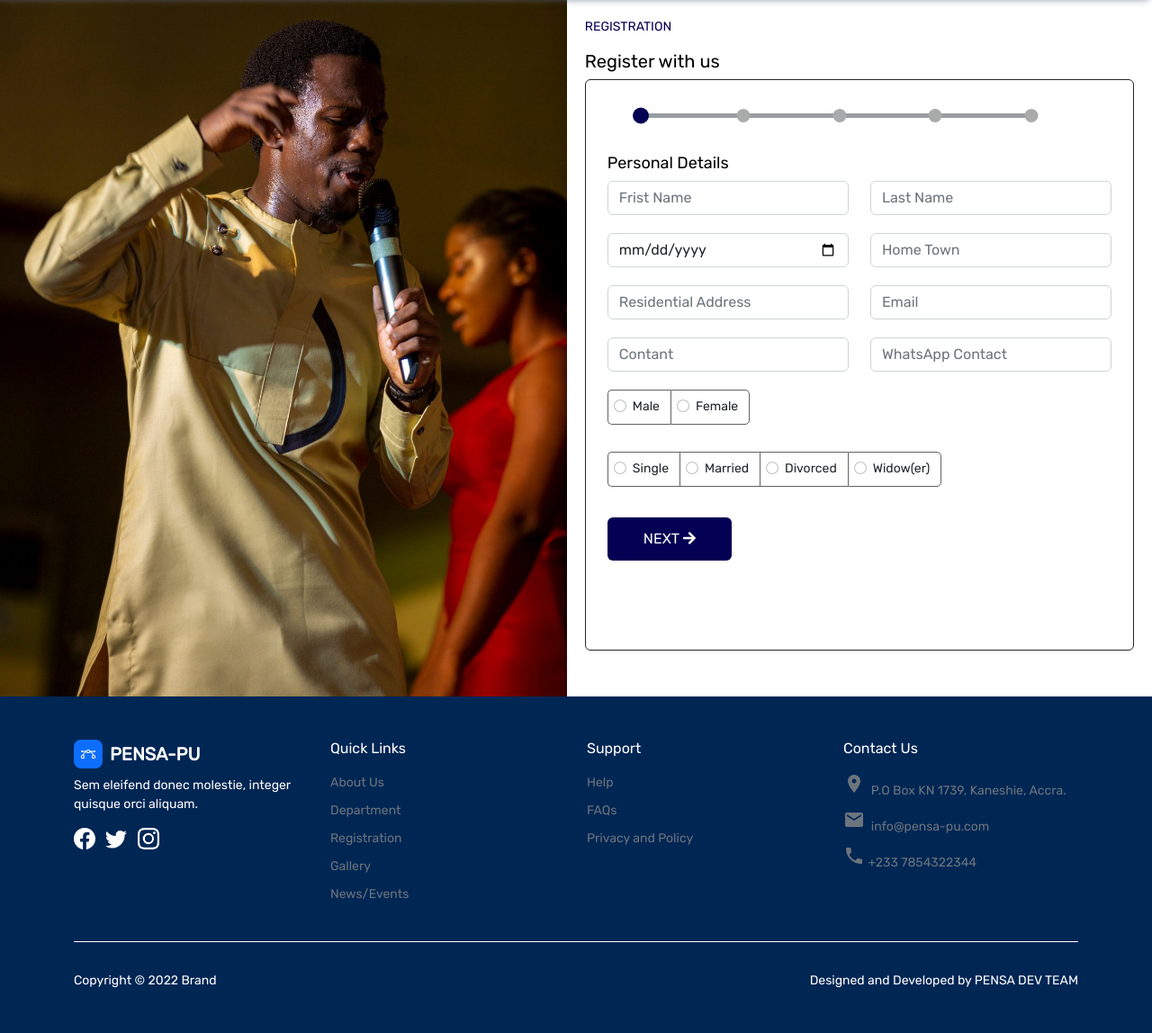
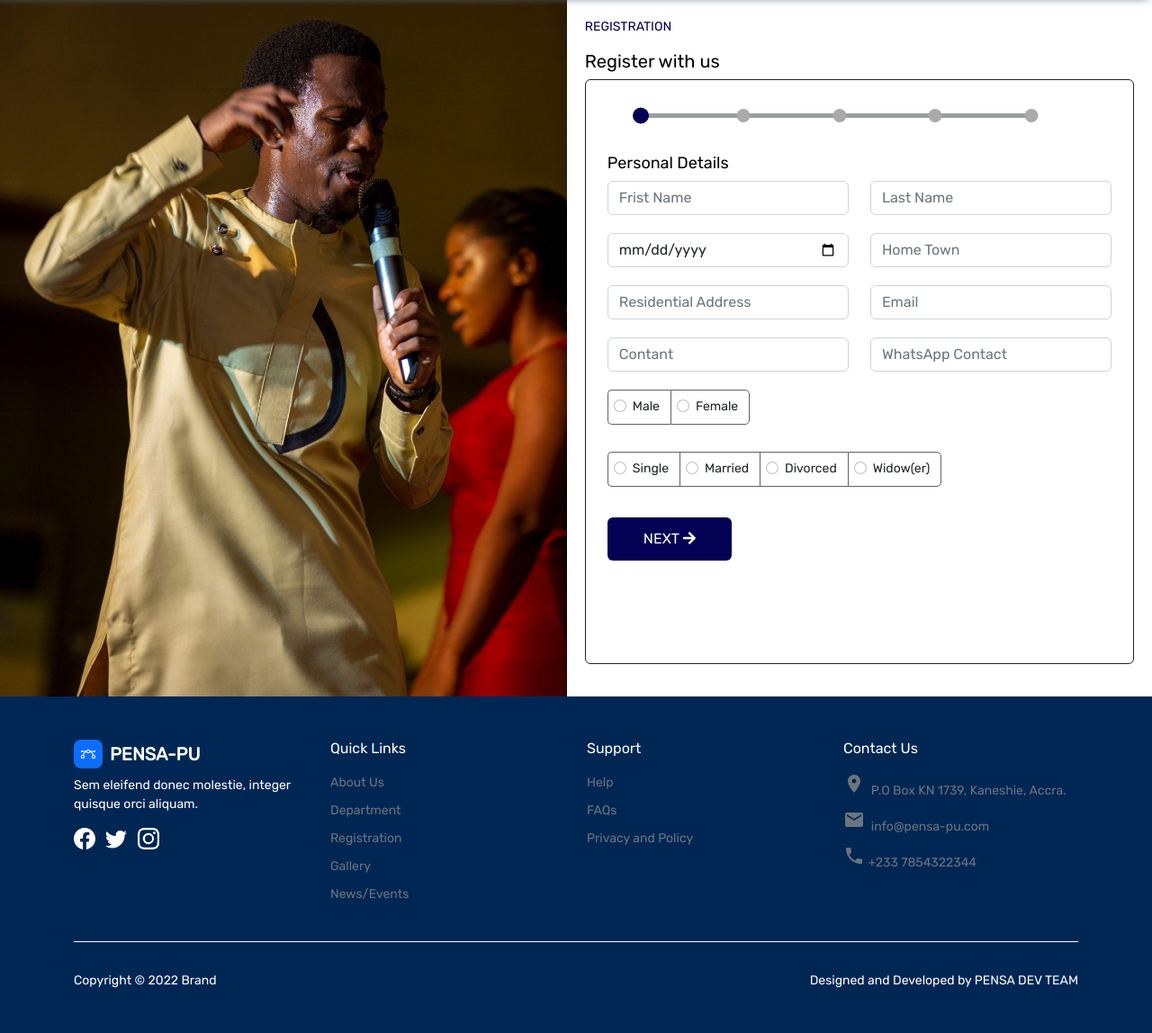
Before and after one commit to imagine1A/PENSA_PU, a PHP site: page /registration.html in a window 1280 px wide. Shown: the part 59-1207 px from the top of the page at 90% size. Run offline with PHP 8.4, Linux system fonts and the light colour scheme; some web fonts are replaced.

Commit message:
update 5e

```diff
--- a/assets/css/Multi-step-form.css
+++ b/assets/css/Multi-step-form.css
@@ -336,7 +336,7 @@ body a {
 
 @media (min-width: 992px) {
   #multple-step-form-n {
-    height: 635px;
+    height: 650px;
   }
 }
 
--- a/registration.html
+++ b/registration.html
@@ -38,7 +38,7 @@
         <div id="reg-form">
             <p style="font-size: 14px;color: #040054;">REGISTRATION</p>
             <h5 style="color: rgb(0,0,0);">Register with us</h5>
-            <section style="height: 598px;">
+            <section style="height: 614px;">
                 <div id="multple-step-form-n" class="container" style="margin-bottom: 0px;align-items: center;">
                     <div id="progress-bar-button" class="multisteps-form">
                         <div class="row-inner">
```
